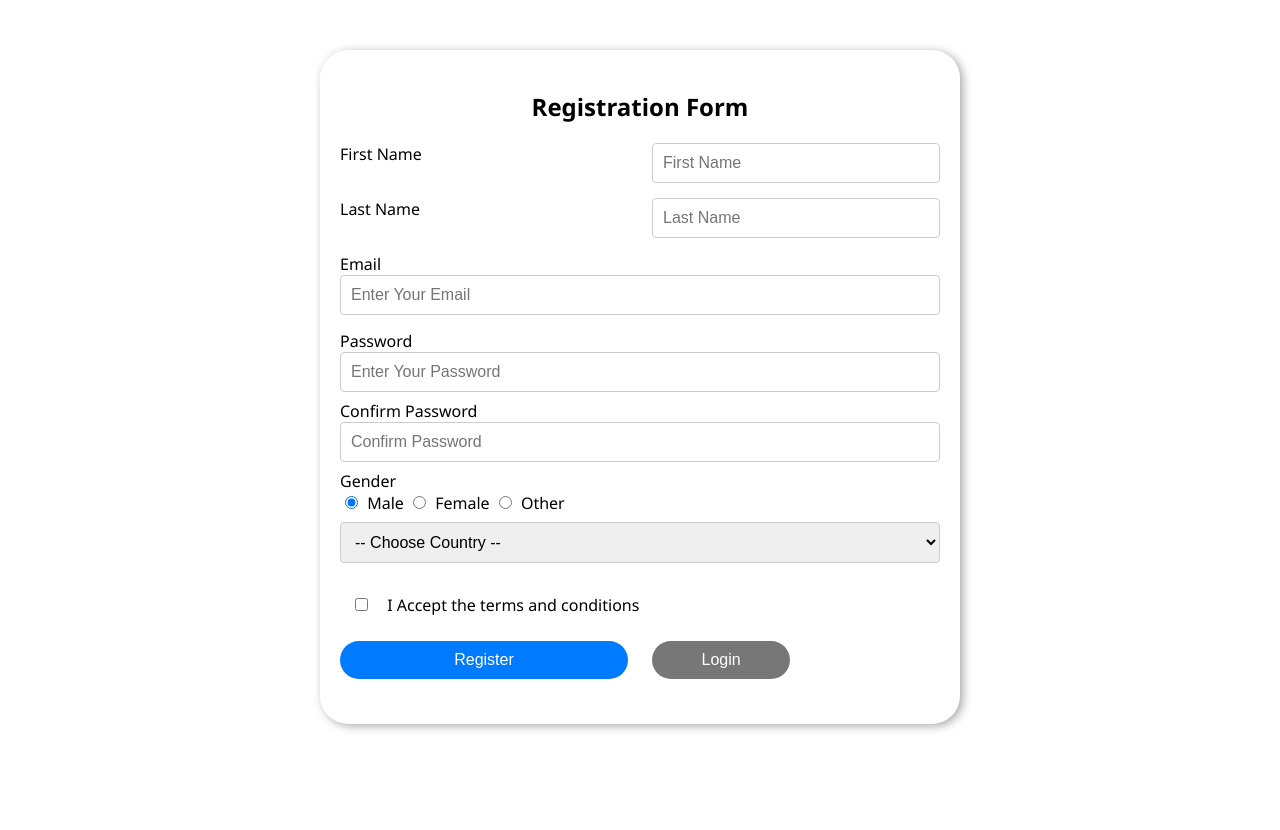
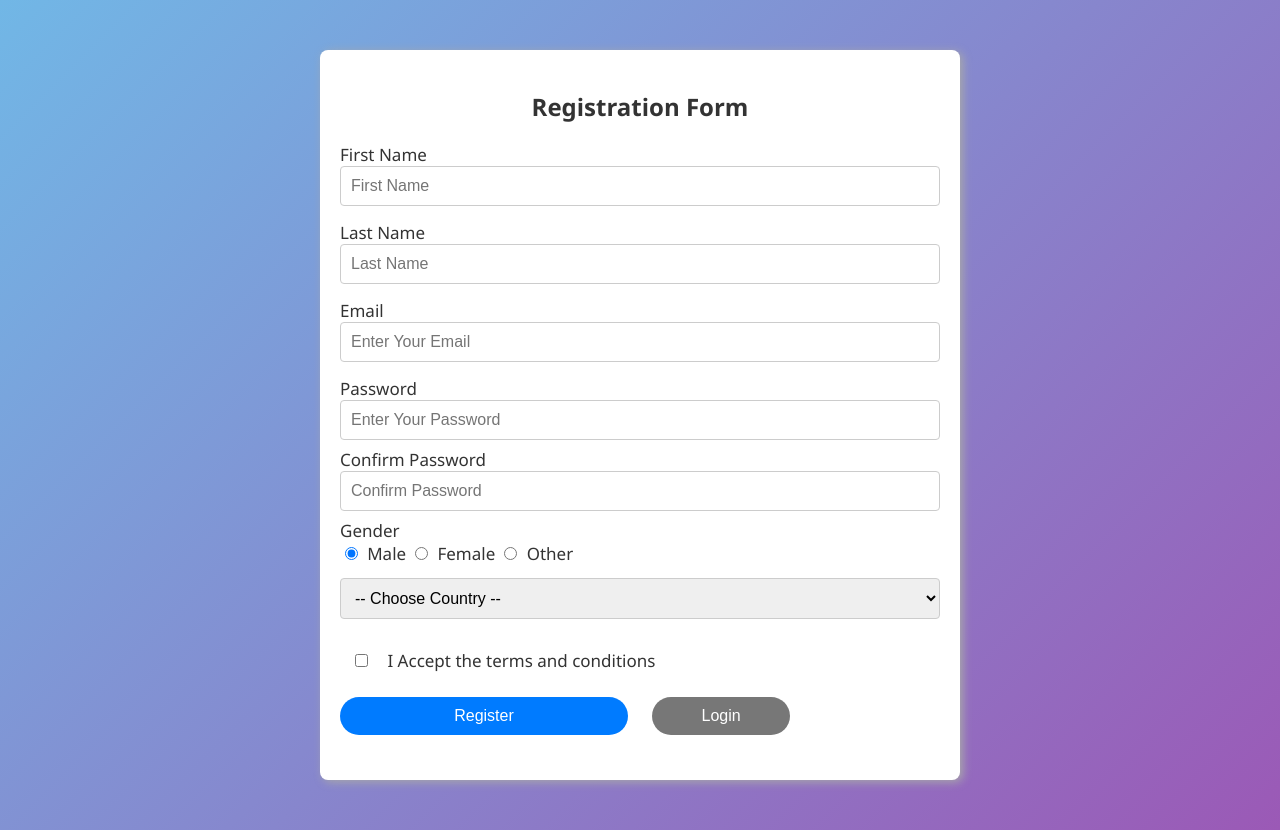
Before and after one commit to shahnawazgull/ecommerce, a PHP site: page /registration.html in a window 1280 px wide. Before the commit the page ends 731 px from the top, so only its background shows below. Run offline with PHP 8.4, Linux system fonts and the light colour scheme.

Commit message:
Update Registration.css

```diff
--- a/Registration.css
+++ b/Registration.css
@@ -1,8 +1,13 @@
 body {
   font-family: "Segoe UI", Tahoma, Geneva, Verdana, sans-serif;
-  background-color: #ffffff;
+  background: linear-gradient(135deg, #71b7e6, #9b59b6);
+  color: #333;
   margin: 0;
   padding: 0;
+}
+
+::-webkit-scrollbar {
+  width: 0;
 }
 
 .container {
@@ -10,7 +15,7 @@ body {
   margin: 50px auto;
   background-color: #ffffff;
   padding: 20px;
-  border-radius: 28px;
+  border-radius: 8px;
   box-shadow: 3px 2px 10px rgb(169, 169, 169);
 }
 
@@ -23,13 +28,8 @@ h2 {
   margin-bottom: 15px;
 }
 
-.form-group.name {
-  display: flex;
-  justify-content: space-between;
-}
-
 .form-group.name input {
-  width: 48%;
+  width: 100%;
 }
 
 input[type="text"],
@@ -56,7 +56,6 @@ input[type="checkbox"] {
 
 input[type="button"],
 input[type="submit"] {
-  /* width: 100%; */
   padding: 10px;
   font-size: 16px;
   background-color: #007bff;
@@ -66,6 +65,10 @@ input[type="submit"] {
   margin-bottom: 10px;
 }
 
+label {
+  font-size: 17px;
+}
+
 .button-group {
   display: flex;
   justify-content: space-between;
@@ -73,6 +76,10 @@ input[type="submit"] {
 
 .button-group input {
   width: 48%;
+}
+
+.radio {
+  margin-bottom: 5px;
 }
 
 .button-group a {
@@ -121,5 +128,6 @@ input[type="submit"] {
 
   .form-group.name input {
     width: 100%;
-    margin-bottom:8px ;
+    margin-bottom: 8px;
   }
+}
```
